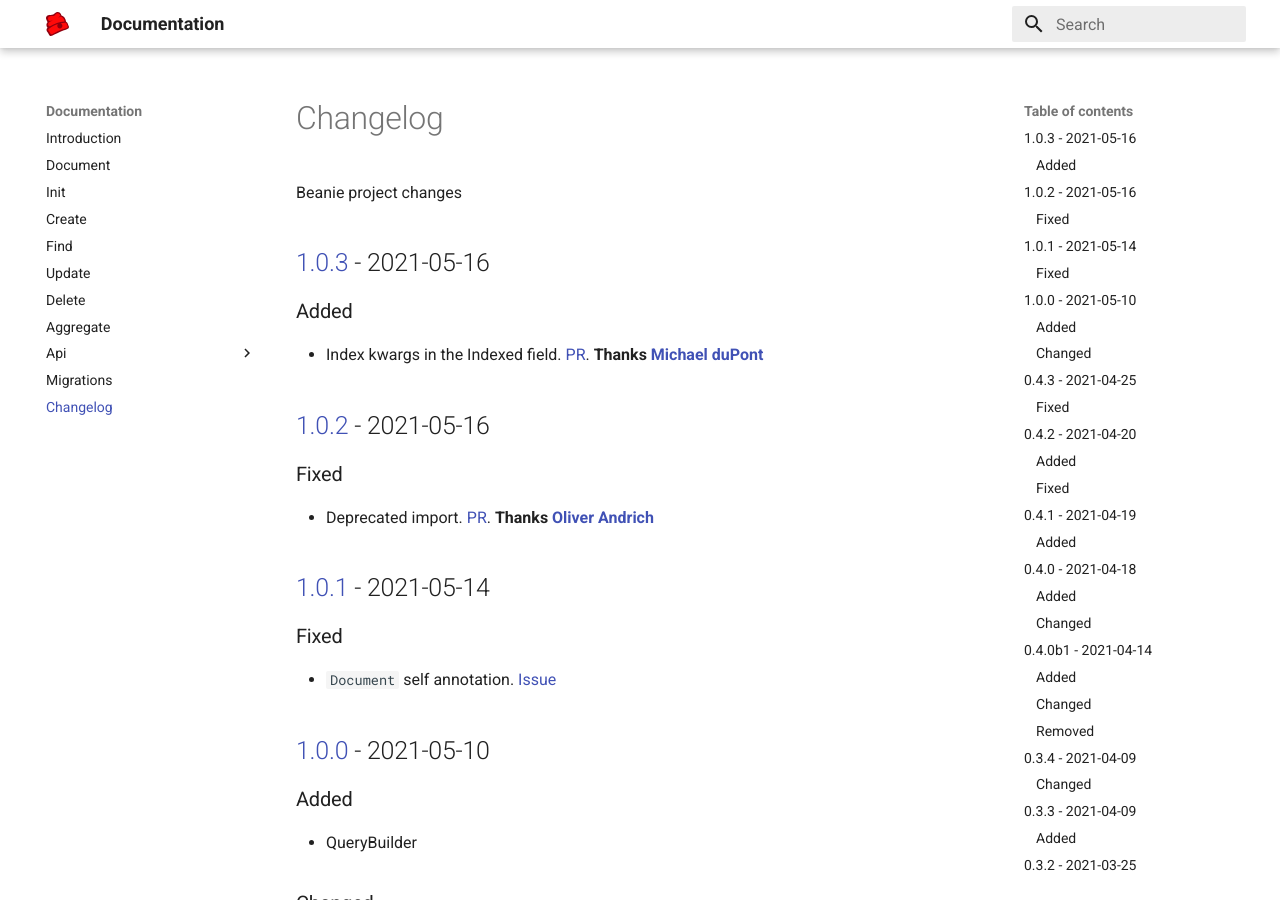
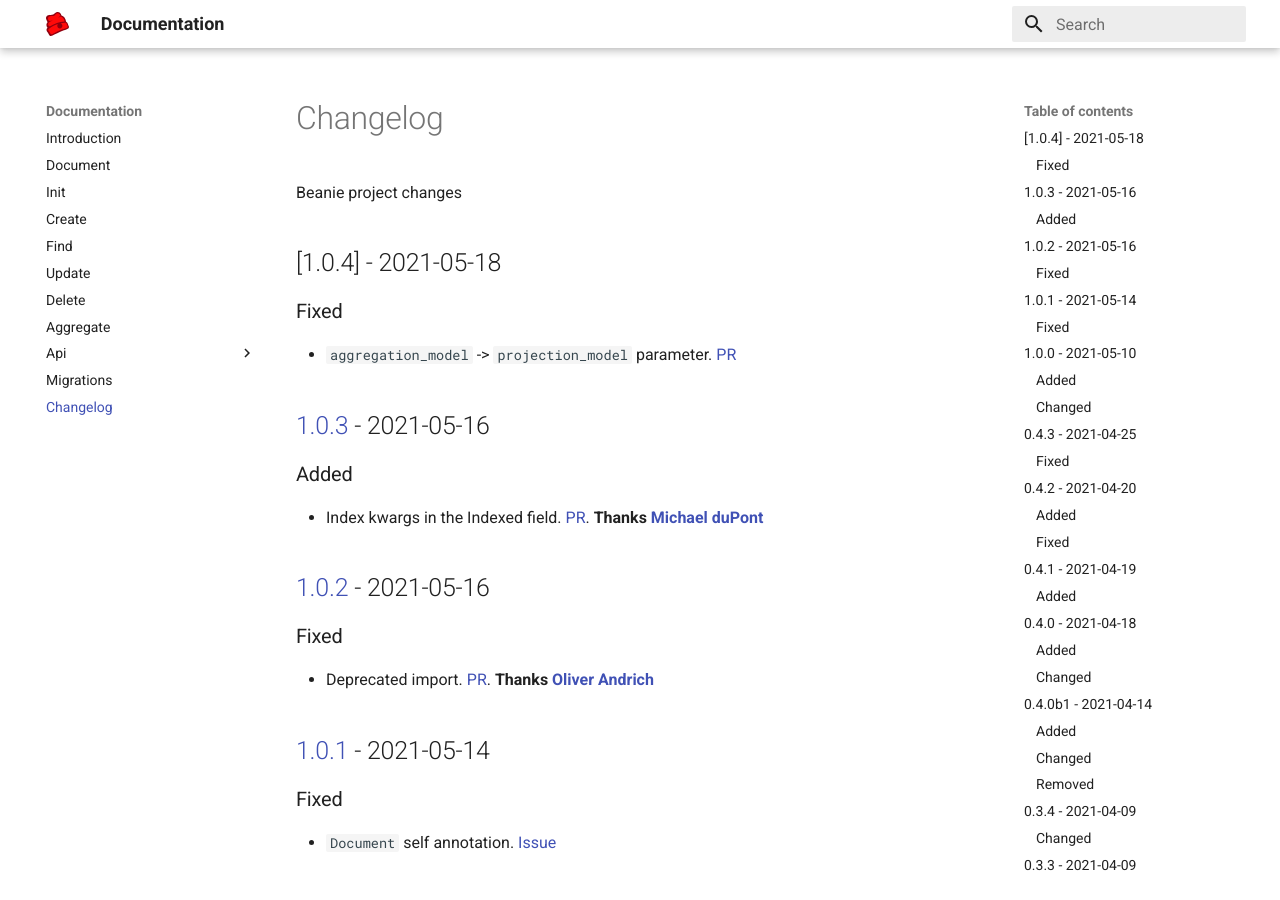
Before and after one commit to BeanieODM/beanie, an MkDocs documentation site: the page built from docs/changelog.md, in a window 1280 px wide and 900 px high. Built offline with MkDocs 1.6.1 and Material for MkDocs 9.7.7, drawn with Linux system fonts in a browser that asks for light colours.

Commit message:
version update

```diff
--- a/beanie/__init__.py
+++ b/beanie/__init__.py
@@ -4,7 +4,7 @@ from beanie.odm.fields import PydanticObjectId, Indexed
 from beanie.odm.utils.general import init_beanie
 from beanie.odm.documents import Document
 
-__version__ = "1.0.3"
+__version__ = "1.0.4"
 __all__ = [
     # ODM
     "Document",
--- a/docs/changelog.md
+++ b/docs/changelog.md
@@ -1,5 +1,9 @@
 # Changelog
 Beanie project changes
+
+## [1.0.4] - 2021-05-18
+### Fixed
+- `aggregation_model` -> `projection_model` parameter. [PR](https://github.com/roman-right/beanie/pull/39)
 
 ## [1.0.3] - 2021-05-16
 ### Added
@@ -96,3 +100,4 @@ Beanie project changes
 [1.0.1]: https://pypi.org/project/beanie/1.0.1
 [1.0.2]: https://pypi.org/project/beanie/1.0.2
 [1.0.3]: https://pypi.org/project/beanie/1.0.3
+[1.0.3]: https://pypi.org/project/beanie/1.0.4
--- a/pyproject.toml
+++ b/pyproject.toml
@@ -1,6 +1,6 @@
 [tool.poetry]
 name = "beanie"
-version = "1.0.3"
+version = "1.0.4"
 description = "Asynchronous Python ODM for MongoDB"
 authors = ["Roman <roman-right@protonmail.com>"]
 license = "Apache-2.0"
```
Also changed, not shown: 1 other file.
